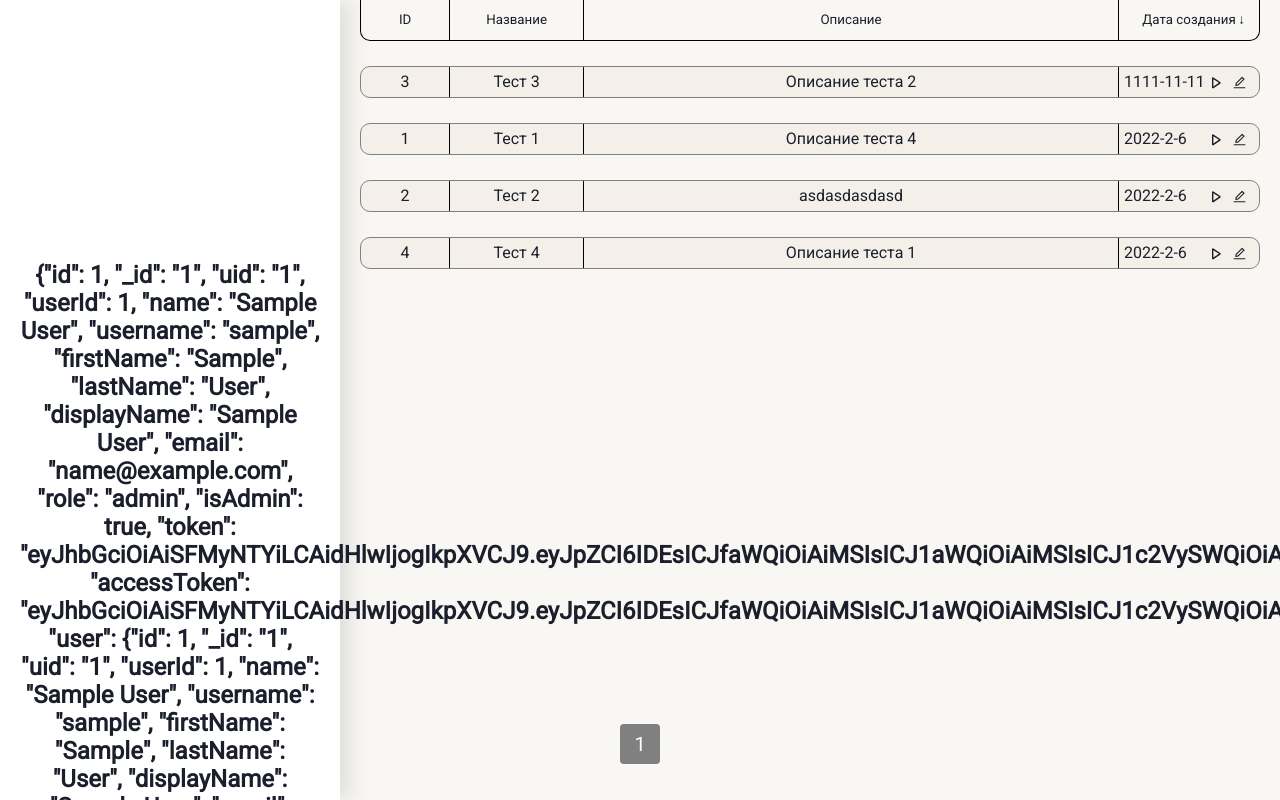
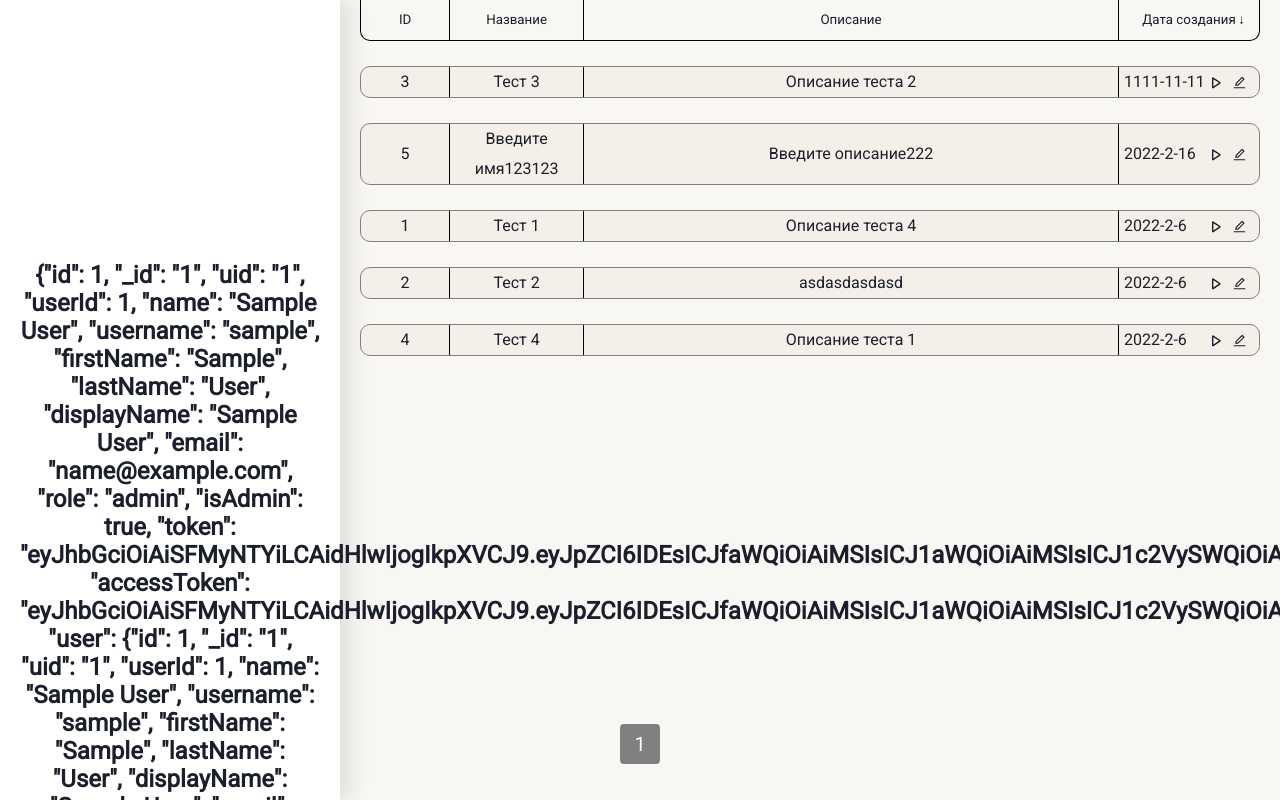
Before and after one commit to KRiNGU/snp_tests, a React (Create React App) app: page /main/1 in a window 1280 px wide. Built offline with nearby package versions, Linux system fonts and the light colour scheme; data requests are answered from the project's data file; sample sign-in values are in the browser's storage.

Commit message:
fix bug with empty number question

```diff
--- a/db.json
+++ b/db.json
@@ -37,6 +37,12 @@
       "description": "Описание теста 1",
       "date": "2022-2-6",
       "id": 4
+    },
+    {
+      "name": "Введите имя123123",
+      "description": "Введите описание222",
+      "date": "2022-2-16",
+      "id": 5
     }
   ],
   "questions": [
@@ -65,6 +71,13 @@
       ],
       "testId": "1",
       "type": 2
+    },
+    {
+      "id": 1645000279179,
+      "name": "123",
+      "rightAnswerId": 1645000279180,
+      "testId": 5,
+      "type": 0
     }
   ],
   "answers": [
@@ -97,6 +110,12 @@
       "name": "Введите ответ2",
       "questionId": 1644919900951,
       "order": 1
+    },
+    {
+      "id": 1645000279180,
+      "name": 123,
+      "questionId": 1645000279179,
+      "order": 0
     }
   ]
 }
--- a/src/pages/Main/TestList/ListElement.jsx/ListElement.module.css
+++ b/src/pages/Main/TestList/ListElement.jsx/ListElement.module.css
@@ -18,6 +18,7 @@
   display: flex;
   align-items: center;
   justify-content: center;
+  text-align: center;
   word-break: break-word;
 }
 
--- a/src/pages/TestSetup/TestSetup.jsx
+++ b/src/pages/TestSetup/TestSetup.jsx
@@ -209,8 +209,9 @@ const TestSetup = () => {
     ({ aId, name, isValid }) => {
       let newAnswers = JSON.parse(JSON.stringify(answers));
       let targetAnswer = newAnswers.find((answer) => answer.id === aId);
-      targetAnswer.name = name ? parseInt(name) : '';
-      targetAnswer.isValid = isValid;
+      const newName = name ? (isNaN(parseInt(name)) ? '' : parseInt(name)) : '';
+      targetAnswer.name = newName;
+      targetAnswer.isValid = newName !== '';
       setAnswers(newAnswers);
     },
     [answers, setAnswers]
```
